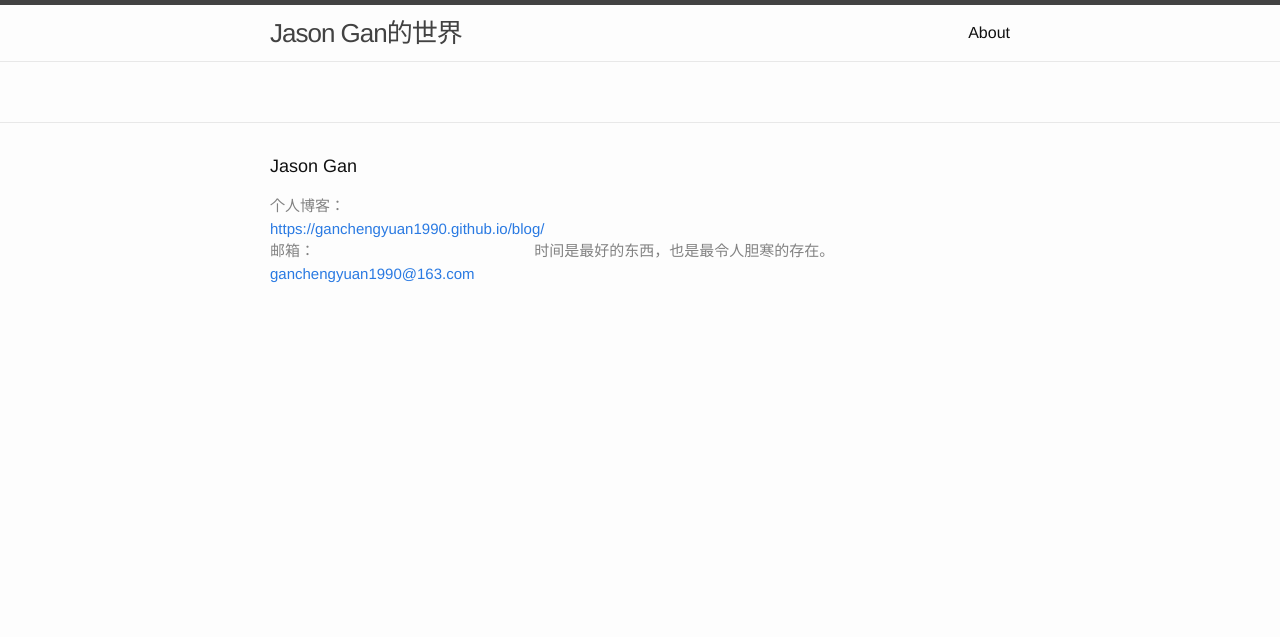
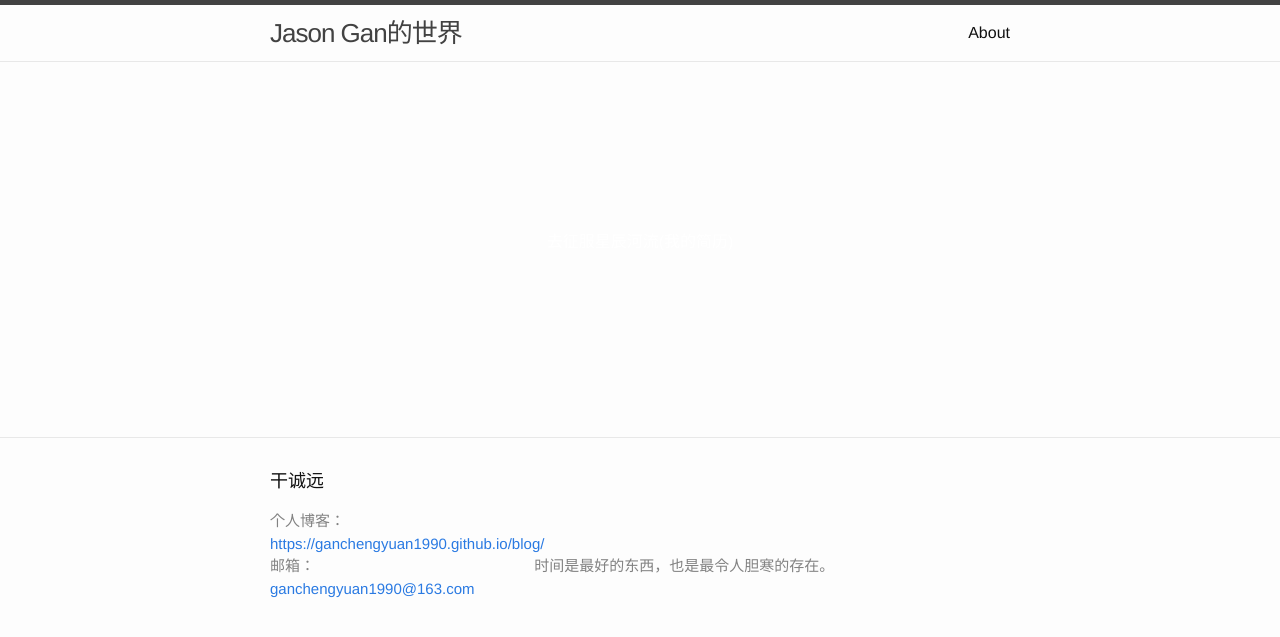
Before and after one commit to ganchengyuan1990/ganchengyuan1990.github.io, a Jekyll site: the page index.html, which Jekyll copies as it is, in a window 1280 px wide. Shown: the top 637 px of the page. Built offline with Jekyll 4.4.1, drawn with Linux system fonts in a browser that asks for light colours.

Commit message:
首页样式

```diff
--- a/css/main.css
+++ b/css/main.css
@@ -135,6 +135,7 @@ pre {
 
 .wrapper .home {
   background-image: url(../img/back.jpg);
+  height: 300px;
 }
 /**
  * Icons
--- a/index.html
+++ b/index.html
@@ -34,13 +34,13 @@
     <div class="page-content">
         <div class="wrapper">
             <div class="home">
-
+                <p style="text-align: center;vertical-align: center;line-height: 300px;color:white;">去征服星辰河流(我的简历)</p>
             </div>
         </div>
     </div>
     <footer class="site-footer">
         <div class="wrapper">
-            <h2 class="footer-heading">Jason Gan</h2>
+            <h2 class="footer-heading">干诚远</h2>
             <div class="footer-col-wrapper">
                 <div class="footer-col footer-col-1">
                     <ul class="contact-list">
```
